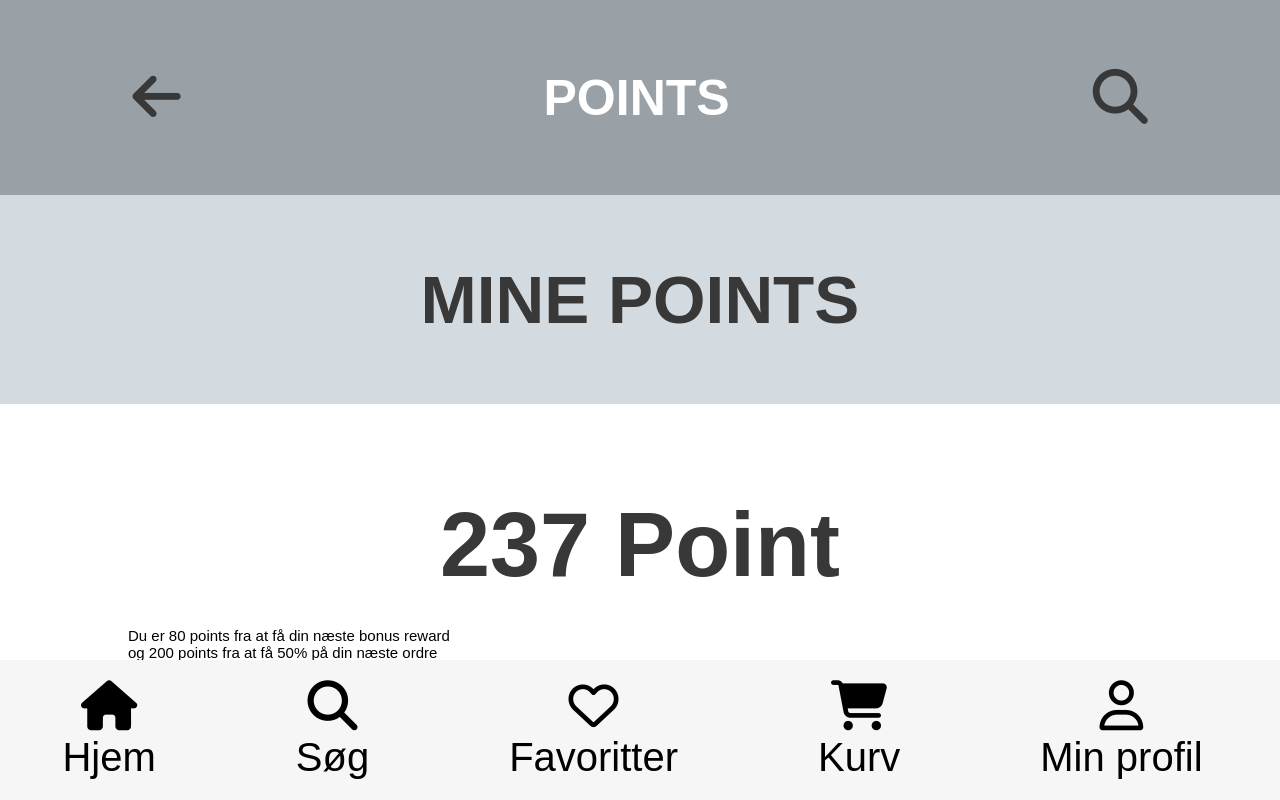
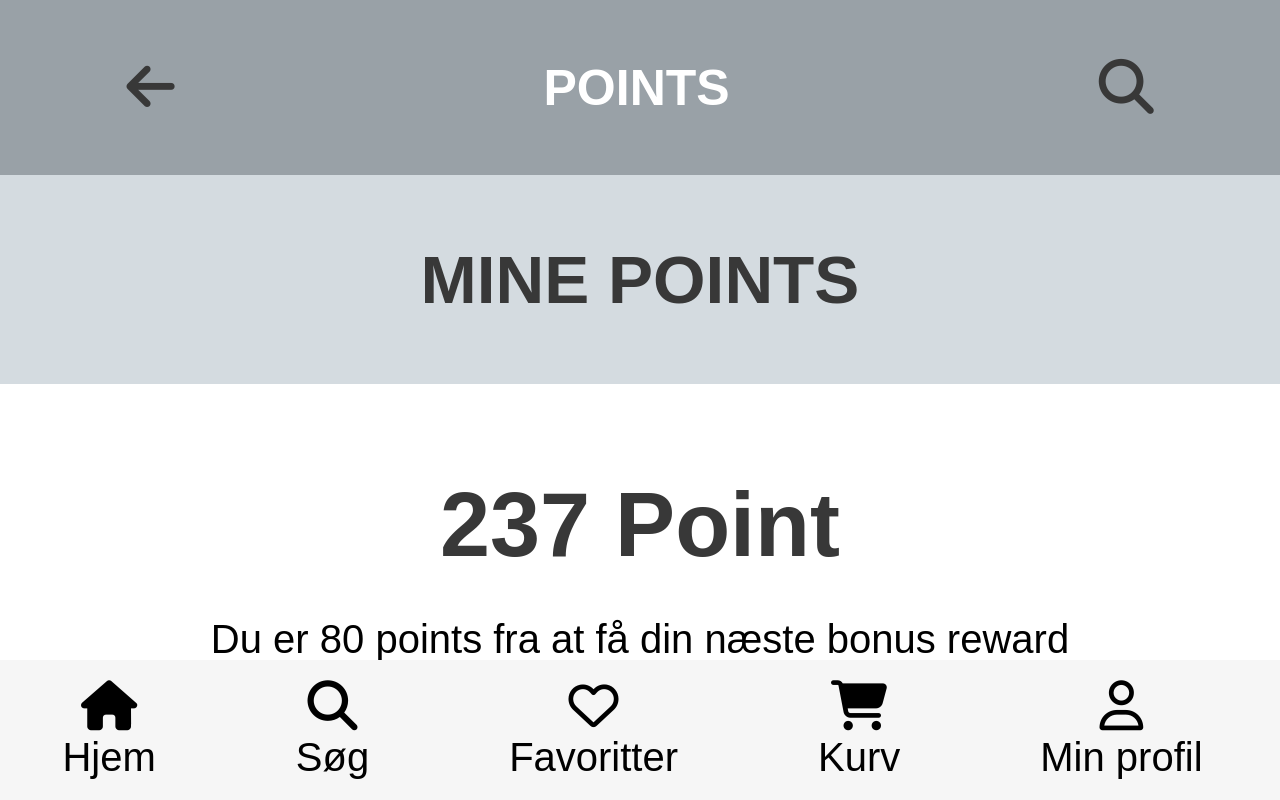
Before and after one commit to cloud142/projekt5, a plain HTML site: page points.html in a window 1280 px wide. Shown: the top 800 px of the page. Drawn offline with Linux system fonts and the light colour scheme; a web font is replaced by a local one.

Commit message:
pc venlig

```diff
--- a/css/points.css
+++ b/css/points.css
@@ -1,26 +1,3 @@
-header {
-padding: 35px;
-}
-
-.container {
-  display: flex;
-  align-items: center;
-  justify-content: center;
-}
-
-.left,
-.right {
-  flex: 0 0 auto;
-  margin-left: 30%;
-  margin-right: 30%;
-  font-size: 55px;
-}
-
-h1 {
-  flex: 1;
-  text-align: center;
-  font-size: 45px;
-}
 
 .mine{
 font-size: 45px;
@@ -75,7 +52,23 @@ margin-bottom: 70px;
   margin-right: auto;
   margin-top: 190px;
   width: 600px;
+  margin-bottom: 150px;
 }
 .spacer {
 margin-right: 430px;
 }
+
+@media only screen and (min-width: 1080px) {
+
+ .bonus p{
+  font-size: 40px;
+  display: flex;
+  align-items: center;
+  justify-content: center;
+  margin-left: auto;
+  margin-right: auto;
+
+  }
+
+
+}
```
